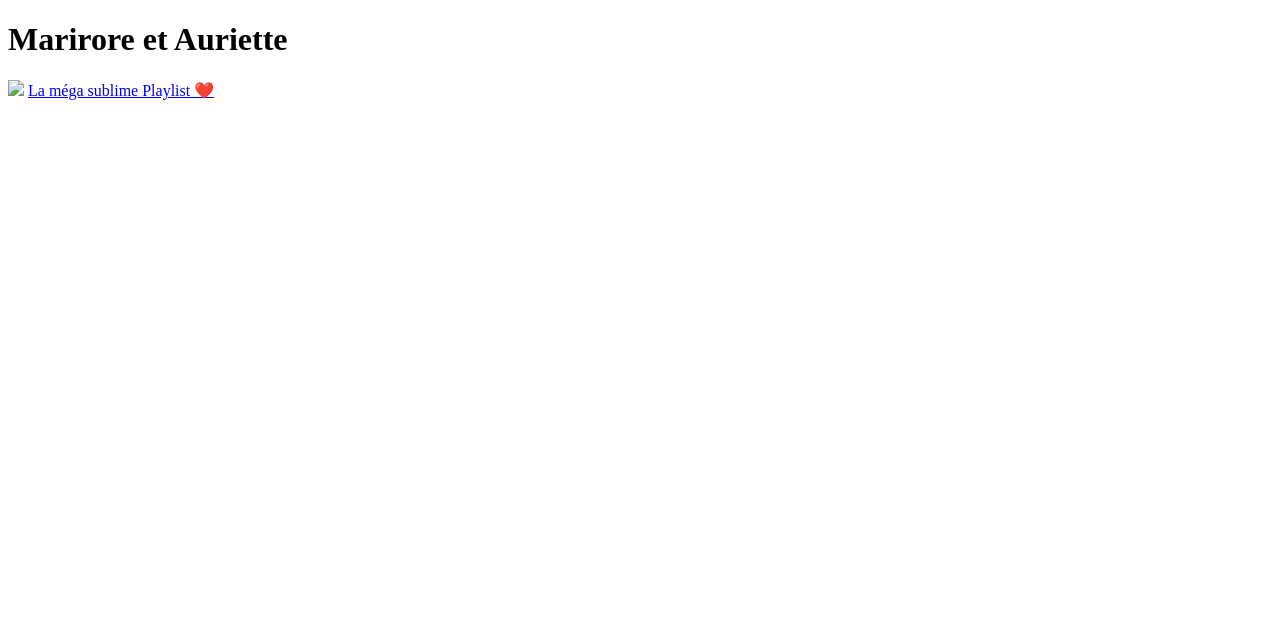
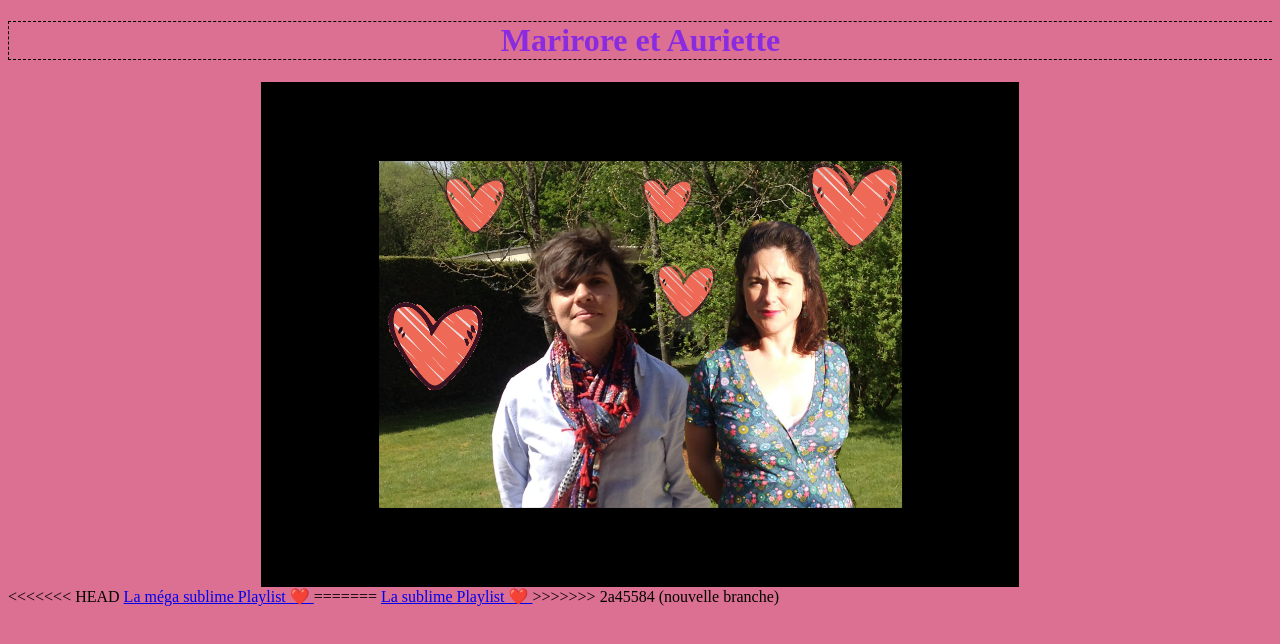
Before and after one commit to AuroreDenis/Mariette, a plain HTML site: page index.html in a window 1280 px wide. Drawn offline with Linux system fonts and the light colour scheme.

Commit message:
nouvelle branche

```diff
--- a/index.html
+++ b/index.html
@@ -4,14 +4,19 @@
     <meta charset="UTF-8">
     <meta http-equiv="X-UA-Compatible" content="IE=edge">
     <meta name="viewport" content="width=device-width, initial-scale=1.0">
-    <title>Mariette</title>
+    <link rel="stylesheet" href="style.css" />
+        <title>Marirore et Auriette &lsaquo;3 </title>
 </head>
 <body>
   <h1>Marirore et Auriette</h1>
 
   <img class="img" src="Mariette + Aurore.png">
 
+<<<<<<< HEAD
 <a href="https://open.spotify.com/playlist/5soQNceub2kpZGbIZQK5H8?si=69b8a4ed0c014a83"> La méga sublime Playlist ❤️ </a>
+=======
+<a href="https://open.spotify.com/playlist/5soQNceub2kpZGbIZQK5H8?si=69b8a4ed0c014a83"> La sublime Playlist ❤️ </a>
+>>>>>>> 2a45584 (nouvelle branche)
 
 </body>
 </html>
--- /dev/null
+++ b/style.css
@@ -0,0 +1,17 @@
+body{
+    background-color: palevioletred;
+}
+
+h1{
+    color: blueviolet;
+    text-align: center;
+    border: 1px dashed black;
+    border-right:40px
+}
+
+.img{
+max-width: 60%;
+display: flex;
+text-align:center;
+margin:auto;
+}
```
Also changed, not shown: Mariette + Aurore.png (added).
